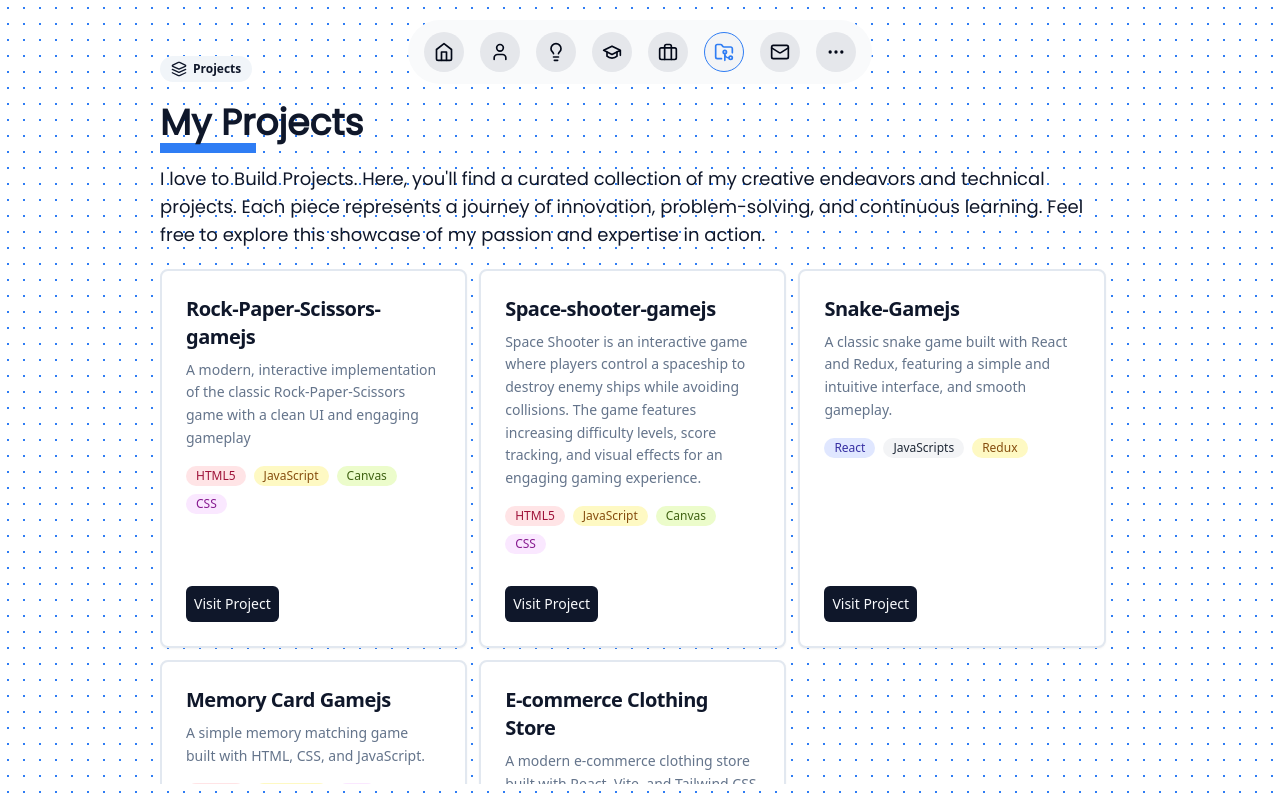
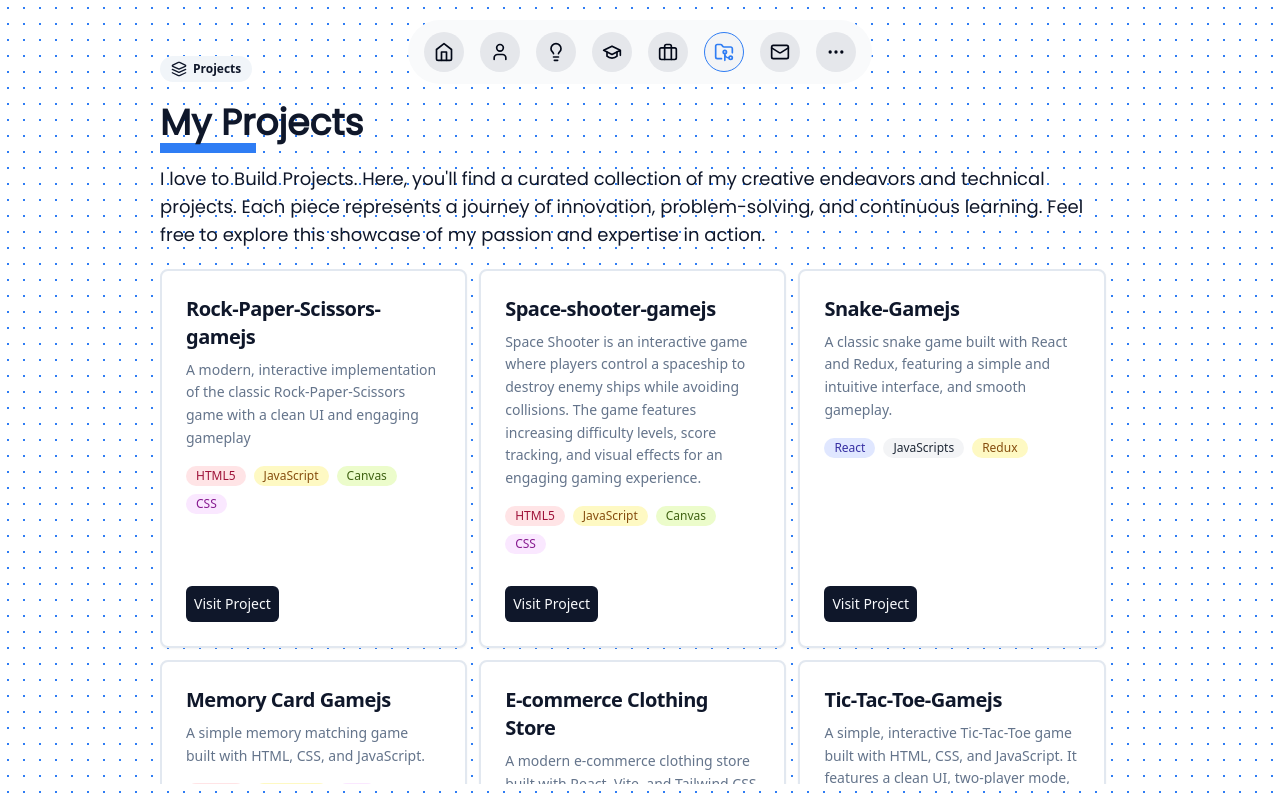
Before and after one commit to mokone-september/Portfolio, a Next.js app: page /projects in a window 1280 px wide. Built offline with nearby package versions, Linux system fonts and the light colour scheme.

Commit message:
feat: add Tic-Tac-Toe and Pong games to projects list

```diff
--- a/src/app/projects/page.tsx
+++ b/src/app/projects/page.tsx
@@ -43,8 +43,22 @@ const projectsPage = () => {
     tags: ["React", "TypeScript", "TailwindCSS", "API"],
       link: "https://ecommerce-clothing-neon.vercel.app/",
     },
+    {
+      title: "Tic-Tac-Toe-Gamejs",
+      description:
+    'A simple, interactive Tic-Tac-Toe game built with HTML, CSS, and JavaScript. It features a clean UI, two-player mode, and a reset option for endless fun.',
+    tags: ["HTML5", "JavaScript", "CSS", "Canvas"],
+      link: "https://tic-tac-toe-gamejs-plum.vercel.app/",
+    },
+    {
+      title: "Pong-gamejs",
+      description:
+    'A classic Pong game built with React and Tailwind CSS, featuring smooth gameplay and a retro design.',
+    tags: ["HTML5", "JavaScript", "CSS", "Canvas"],
+      link: "https://pong-gamejs.vercel.app/",
+    },
   ];
-  ;
+
 
   return (
     // PROJECT PAGE
```
